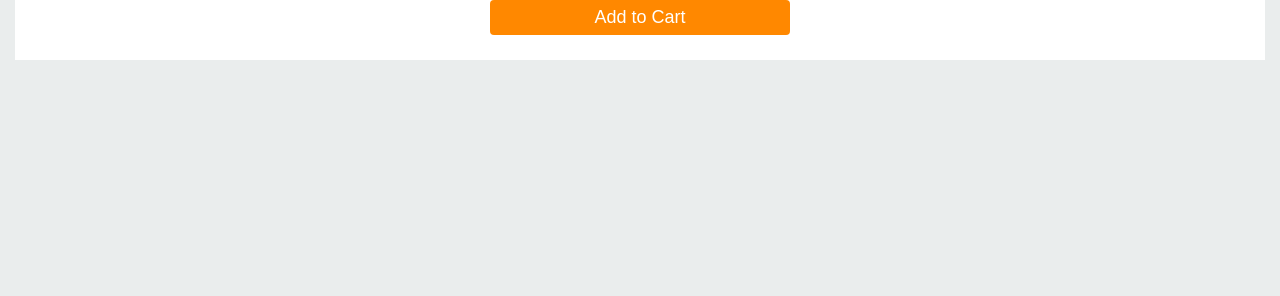
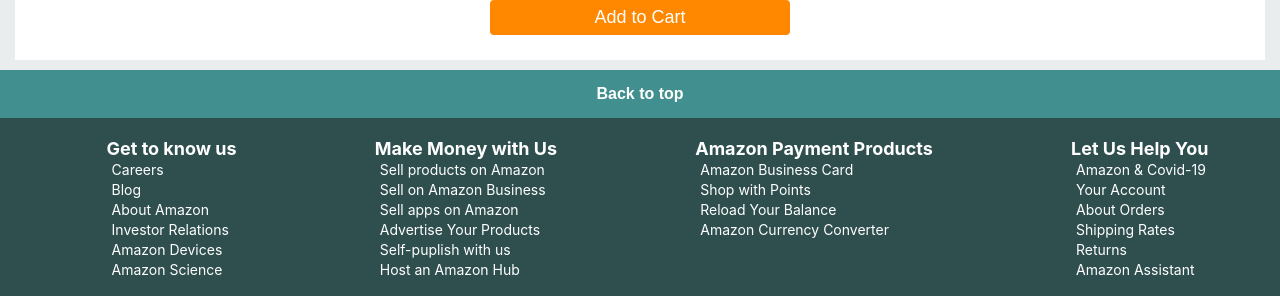
Before and after one commit to 3bdrahman/Clozon, a React (Create React App) app: page / in a window 1280 px wide. Shown: the part 1701-1997 px from the top of the page. Before the commit the page ends 1771 px from the top, so only its background shows below. Built offline with nearby package versions, Linux system fonts and the light colour scheme; no server answers.

Commit message:
add payment page front-end

```diff
--- a/src/App.js
+++ b/src/App.js
@@ -8,6 +8,8 @@
 import { useEffect } from 'react';
 import {auth} from './firebase'
 import { useStateValue } from './StateProvider';
+import Footer from './Footer';
+import Payment from './Payment';
 function App() {
   const[{},dispatch]=useStateValue();
   useEffect(()=>{
@@ -41,13 +43,22 @@
           <Route path='/login' element={
             <Login/>
           }></Route>
+          {/* Payments root */}
+          <Route path='/payment' element={<>
+            <Header/>
+            <Payment/>
+          </>}>
+
+          </Route>
           {/* default: Homepage */}
           <Route path="/" element={<>
           <Header/>
           <Home/>
+          <Footer/>
           </>}>
 
           </Route>
+
         </Routes>
       </div>
 
--- /dev/null
+++ b/src/Footer.css
@@ -0,0 +1,40 @@
+.footer__links{
+    display: flex;
+    flex-direction: row;
+    background-color: darkslategray;
+    color: #ffffff;
+    justify-content: space-around;
+    padding: 20px;
+
+}
+.footer ul{
+    text-decoration: none;
+    color: #ffffff;
+    list-style: none;
+}
+.footer a{
+    color: #ffffff;
+    text-decoration: none;
+    font-size: 14px;
+}
+.footer a:hover{
+    text-decoration: underline;
+}
+.footer h3{
+    margin-left: 35px;
+    font-size: 18px;
+}
+.footer button{
+    width: 100%;
+    border: none;
+    background-color: rgb(65, 143, 143);
+    color: #ffffff;
+    padding: 15px;
+    font-size: 16px;
+    font-weight: 600;
+}
+
+.footer button:hover{
+    cursor: pointer;
+    background-color: rgb(77, 190, 190);
+}
--- /dev/null
+++ b/src/Footer.js
@@ -0,0 +1,66 @@
+import React from 'react'
+import "./Footer.css"
+function Footer() {
+    const btn =document.getElementById("scrollUp")
+    const rootElem = document.documentElement;
+    const topFunc=()=>{
+        rootElem.scrollTo({
+            top: 0,
+            behavior: "smooth"
+          })
+    }
+  return (
+
+    <div className='footer'>
+    <button onClick={topFunc} id='scrollUp'><span>Back to top</span></button>
+    <div className='footer__links'>
+    <div className='footer_linksCol'>
+            <h3>Get to know us</h3>
+            <ul>
+                <li><a href='#'>Careers</a></li>
+                <li><a href='#'>Blog</a></li>
+                <li><a href='#'>About Amazon</a></li>
+                <li><a href='#'>Investor Relations</a></li>
+                <li><a href='#'>Amazon Devices</a></li>
+                <li><a href='#'>Amazon Science</a></li>
+            </ul>
+        </div>
+        <div className='footer_linksCol'>
+            <h3>Make Money with Us</h3>
+            <ul>
+                <li><a href='#'>Sell products on Amazon</a></li>
+                <li><a href='#'>Sell on Amazon Business</a></li>
+                <li><a href='#'>Sell apps on Amazon</a></li>
+                <li><a href='#'>Advertise Your Products</a></li>
+                <li><a href='#'>Self-puplish with us</a></li>
+                <li><a href='#'>Host an Amazon Hub</a></li>
+            </ul>
+        </div>
+        <div className='footer_linksCol'>
+            <h3>Amazon Payment Products</h3>
+            <ul>
+                <li><a href='#'>Amazon Business Card</a></li>
+                <li><a href='#'>Shop with Points</a></li>
+                <li><a href='#'>Reload Your Balance</a></li>
+                <li><a href='#'>Amazon Currency Converter</a></li>
+
+            </ul>
+        </div>
+        <div className='footer_linksCol'>
+            <h3>Let Us Help You</h3>
+            <ul>
+                <li><a href='#'>Amazon & Covid-19</a></li>
+                <li><a href='#'>Your Account</a></li>
+                <li><a href='#'>About Orders</a></li>
+                <li><a href='#'>Shipping Rates</a></li>
+                <li><a href='#'>Returns</a></li>
+                <li><a href='#'>Amazon Assistant</a></li>
+            </ul>
+        </div>
+    </div>
+
+    </div>
+  )
+}
+
+export default Footer
--- a/src/Header.js
+++ b/src/Header.js
@@ -40,7 +40,7 @@
             {/* Signing link */}
             <Link to={!user && "/login"} className="header__link">
               <div  className='header__navOption'>
-                  <span className='header__optionLineOne'>Hello,{user?.email}</span>
+                  <span className='header__optionLineOne'>Hello,{!user?" Guest":user.email}</span>
                   <span onClick={handleAuthentication} className='header__optionLineTwo '>{user?'Sign Out':'Sign In' } </span>
               </div>
             </Link>
--- /dev/null
+++ b/src/Payment.css
@@ -0,0 +1,26 @@
+.payment__container{
+    background-color: #ffffff;
+
+}
+.payment__container h1{
+    text-align: center;
+    padding: 10px;
+    font-weight: 500;
+    border-bottom: 1px solid salmon;
+    background-color: rgb(217, 226, 226);
+}
+.payment__container h1 a {
+    text-decoration: none;
+}
+.payment__section{
+    display: flex;
+    margin: 0 20px;
+    padding: 20px;
+    border-bottom: 1px solid lightgray;
+}
+.payment__title{
+    flex:0.2;
+}
+.payment__address, .payment__order{
+    flex: 0.8;
+}
--- /dev/null
+++ b/src/Payment.js
@@ -0,0 +1,51 @@
+import React from 'react'
+import "./Payment.css"
+import {useStateValue} from "./StateProvider";
+import CartItem from "./CartItem"
+import {Link} from "react-router-dom"
+function Payment() {
+  const [{cart,user},dispatch] = useStateValue();
+  return (
+    <div className='payment'>
+        <div className='payment__container'>
+          <h1>Proceed with (<Link to="/checkout">{cart?.length} items</Link>)</h1>
+            {/* address */}
+            <div className='payment__section'>
+              <div className='payment__title'>
+                  <h3>Delivery Address</h3>
+              </div>
+              <div className='payment__address'>
+                <p>{user?.email}</p>
+                <p>123 Broadway St.</p>
+                <p>New York, NY</p>
+              </div>
+            </div>
+            {/* Review order*/ }
+            <div className='payment__section'>
+              <div className='payment__title'>
+                  <h3>Review order </h3>
+              </div>
+              <div className='payment__order'>
+                  {cart.map(item=>(
+                    <CartItem
+                      id={item.id}
+                      title={item.title}
+                      image={item.image}
+                      price={item.price}
+                      rating={item.rating}
+                    />
+                  ))}
+              </div>
+            </div>
+            {/* card information */}
+            <div className='payment__section'>
+                <div className='payment__title'><h3>
+                Payment Card
+                </h3></div>
+            </div>
+        </div>
+    </div>
+  )
+}
+
+export default Payment
--- a/src/Subtotal.js
+++ b/src/Subtotal.js
@@ -3,7 +3,9 @@
 import CurrencyFormat from 'react-currency-format'
 import { useStateValue } from './StateProvider'
 import { getCartTotal } from './reducer';
+import { useNavigate } from 'react-router-dom';
 function Subtotal() {
+    const navigate=useNavigate();
     const[{cart}]=useStateValue();
   return (
     <div className='subtotal'>
@@ -26,7 +28,7 @@
         thousandSeparator={true}
         prefix={"$"}
         />
-        <button className='subtotal__proceed'>Proceed to checkout!</button>
+        <button onClick={e =>navigate('/payment')} className='subtotal__proceed'>Proceed to checkout!</button>
     </div>
   )
 }
```
